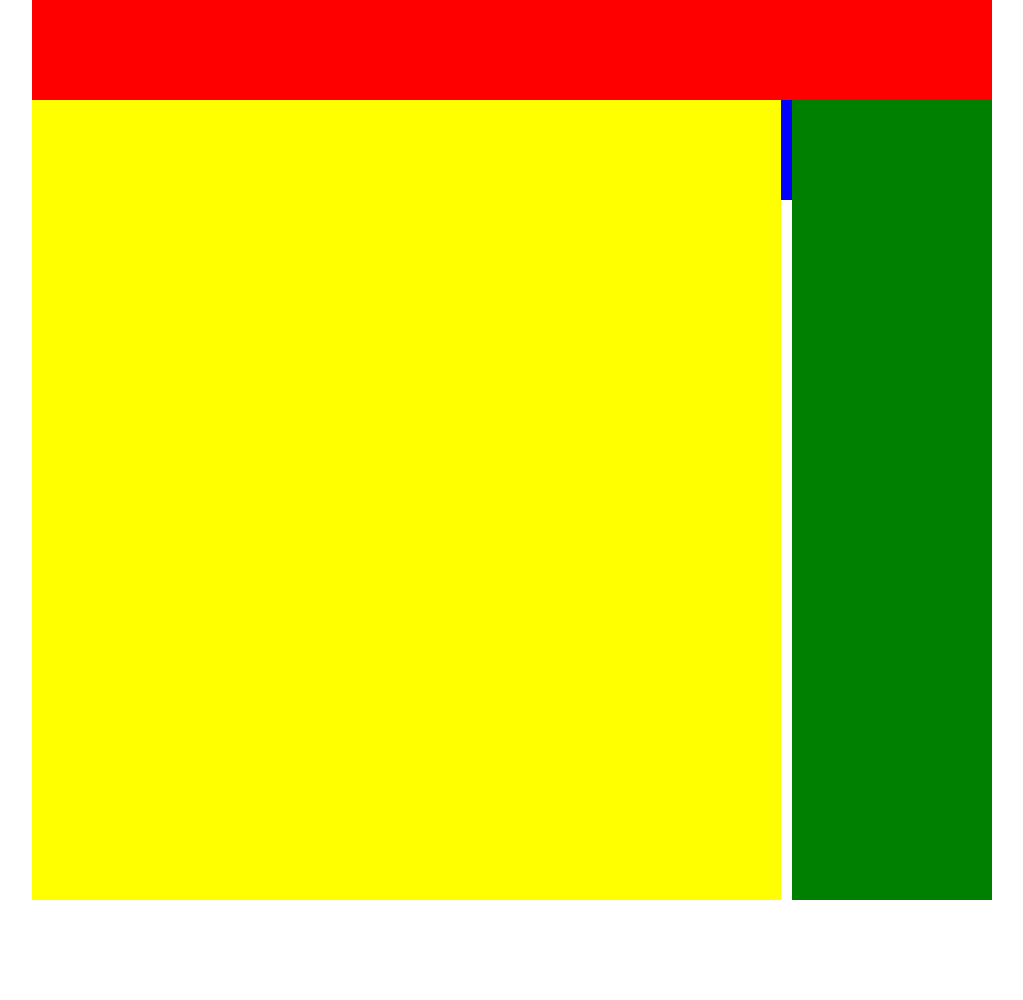
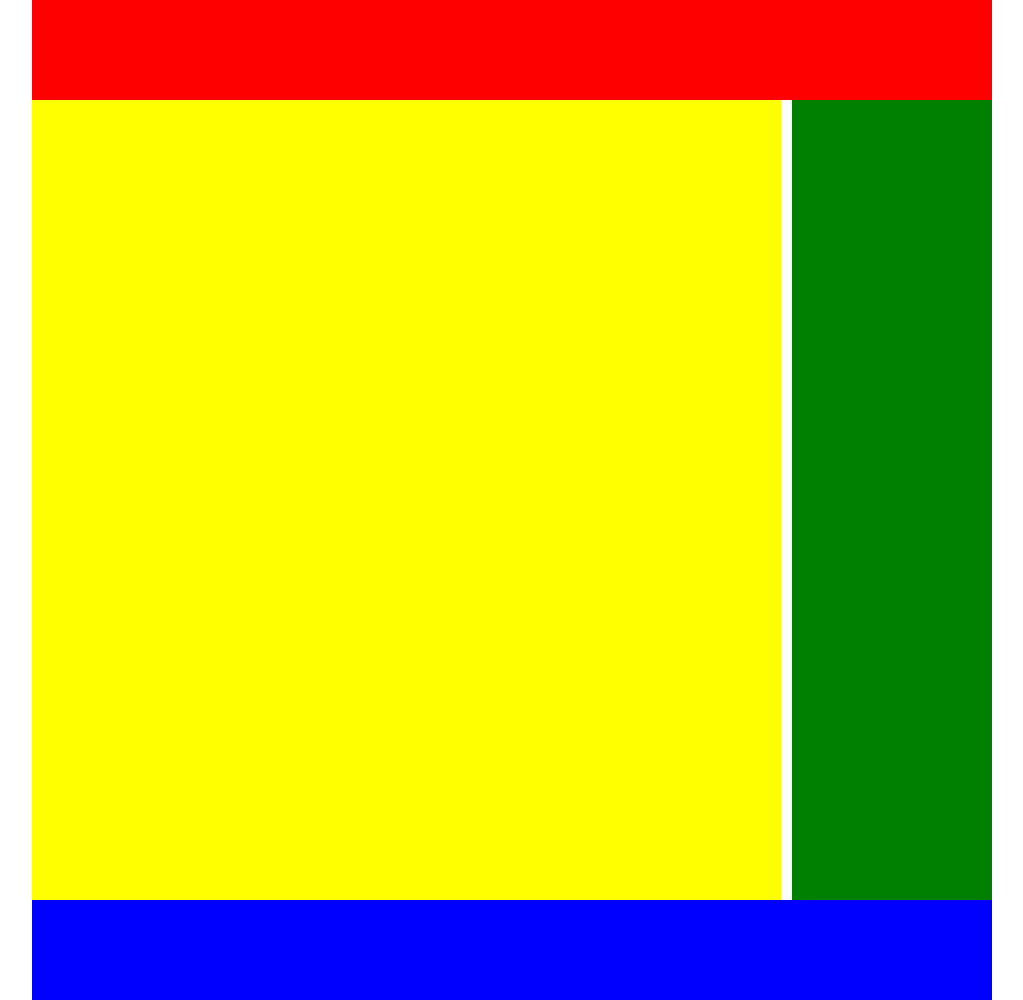
Before and after one commit to youranstray/pre, a plain HTML site: page index.html in a window 1280 px wide. Shown: the whole page, without its empty margins (128-1151 px from the left). Before the commit the page ends 900 px from the top, so only its background shows below. Drawn offline with Linux system fonts and the light colour scheme.

Commit message:
modify inde.html

```diff
--- a/index.html
+++ b/index.html
@@ -40,7 +40,7 @@
 		}
 		#footer
 		{
-			/*clear: both;*/
+			clear: both;
 			width: 960px;
 			height: 100px;
 			background: blue;
```
